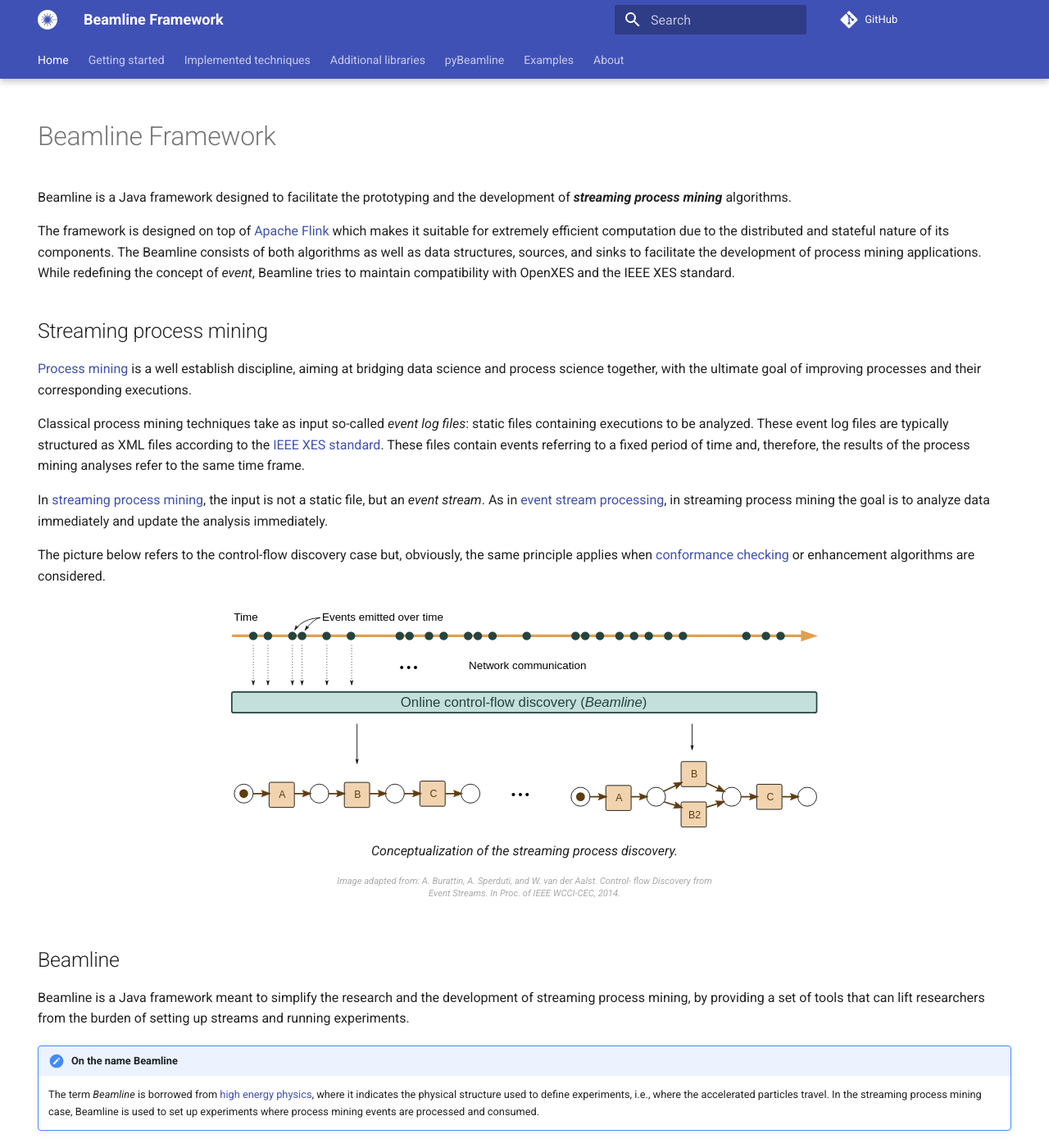
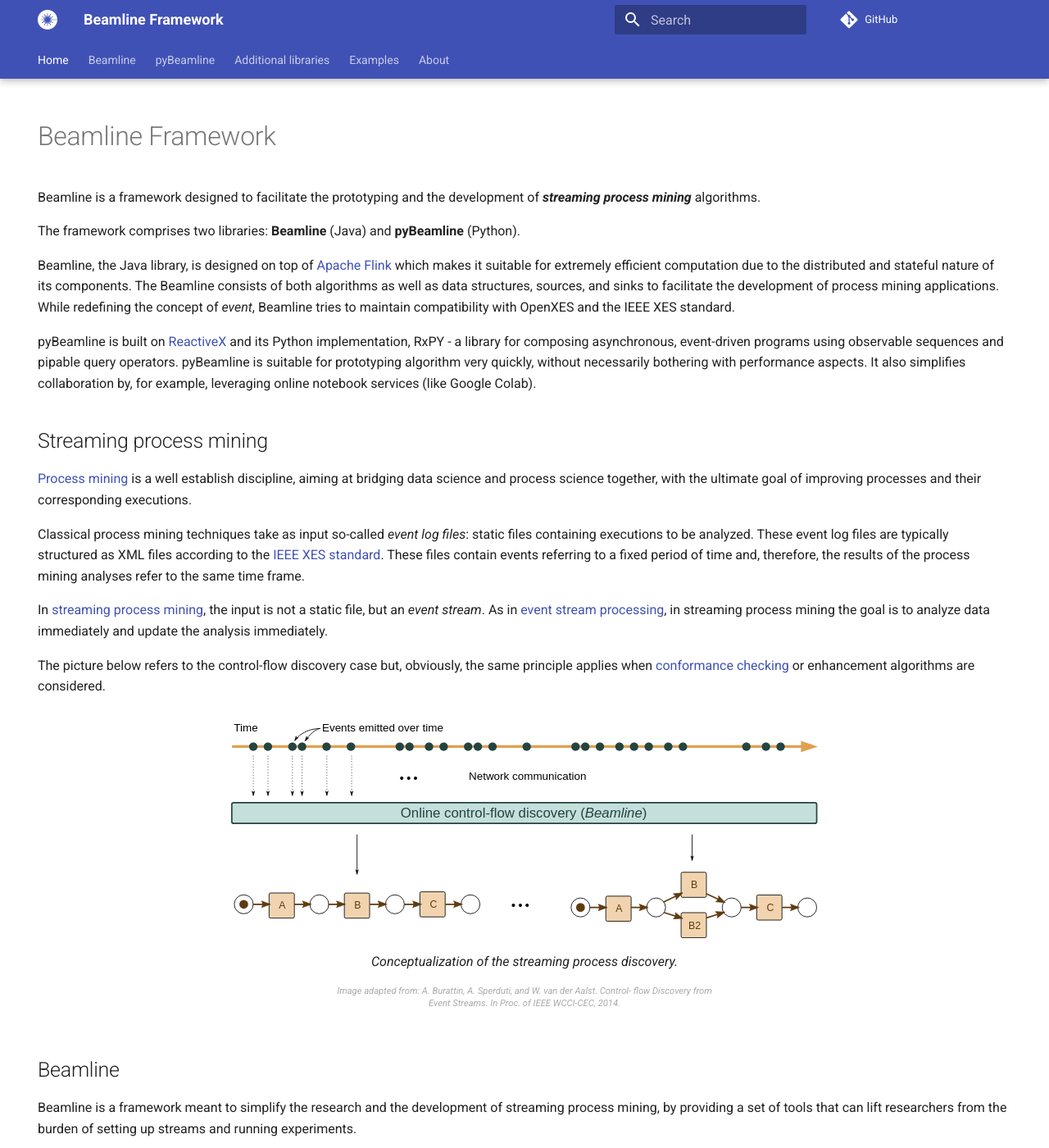
Before and after one commit to beamline/docs, an MkDocs documentation site: the page built from docs/index.md, in a window 1280 px wide and 1400 px high. Shown: the whole window at 82% size. Built offline with MkDocs 1.6.1 and Material for MkDocs 9.7.7, drawn with Linux system fonts in a browser that asks for light colours; comment, search, counter and statistics services are not loaded.

Commit message:
Improved pages and organization

```diff
--- a/docs/index.md
+++ b/docs/index.md
@@ -6,10 +6,13 @@ hide:
 
 # Beamline Framework
 
-Beamline is a Java framework designed to facilitate the prototyping and the development of ***streaming process mining*** algorithms.
+Beamline is a framework designed to facilitate the prototyping and the development of ***streaming process mining*** algorithms.
 
-The framework is designed on top of [Apache Flink](https://flink.apache.org/) which makes it suitable for extremely efficient computation due to the distributed and stateful nature of its components. The Beamline consists of both algorithms as well as data structures, sources, and sinks to facilitate the development of process mining applications. While redefining the concept of *event*, Beamline tries to maintain compatibility with OpenXES and the IEEE XES standard.
+The framework comprises two libraries: **Beamline** (Java) and **pyBeamline** (Python).
 
+Beamline, the Java library, is designed on top of [Apache Flink](https://flink.apache.org/) which makes it suitable for extremely efficient computation due to the distributed and stateful nature of its components. The Beamline consists of both algorithms as well as data structures, sources, and sinks to facilitate the development of process mining applications. While redefining the concept of *event*, Beamline tries to maintain compatibility with OpenXES and the IEEE XES standard.
+
+pyBeamline is built on [ReactiveX](https://reactivex.io/) and its Python implementation, RxPY - a library for composing asynchronous, event-driven programs using observable sequences and pipable query operators. pyBeamline is suitable for prototyping algorithm very quickly, without necessarily bothering with performance aspects. It also simplifies collaboration by, for example, leveraging online notebook services (like Google Colab).
 
 
 ## Streaming process mining
--- a/mkdocs.yml
+++ b/mkdocs.yml
@@ -3,34 +3,37 @@ edit_uri: ""
 
 nav:
   - Home: index.md
-  - Getting started: getting-started.md
-  - Implemented techniques:
-    - Introduction: implemented-techniques/index.md
-    - Control-flow discovery:
-      - Trivial Miner: implemented-techniques/discovery-trivial.md
-      - Heuristics Miner: implemented-techniques/discovery-heuristics-miner.md
-      - Declare Miner: implemented-techniques/discovery-declare.md
-      - DCR Miner: implemented-techniques/discovery-dcr.md
-      - Soft Conformance Model Miner: implemented-techniques/discovery-soft.md
-      - Split Miner: implemented-techniques/discovery-splitminer.md
-    - Conformance checking:
-      - Behavioural Patterns: implemented-techniques/conformance-behavioural-patterns.md
-      - Soft Conformance: implemented-techniques/conformance-soft.md
-    - Simulation:
-      - Simulation with PLG: implemented-techniques/simulation-plg.md
+  - Beamline:
+    - Getting started: getting-started.md
+    - Implemented techniques:
+      - Introduction: implemented-techniques/index.md
+      - Control-flow discovery:
+        - Trivial Miner: implemented-techniques/discovery-trivial.md
+        - Heuristics Miner: implemented-techniques/discovery-heuristics-miner.md
+        - Declare Miner: implemented-techniques/discovery-declare.md
+        - DCR Miner: implemented-techniques/discovery-dcr.md
+        - Soft Conformance Model Miner: implemented-techniques/discovery-soft.md
+        - Split Miner: implemented-techniques/discovery-splitminer.md
+      - Conformance checking:
+        - Behavioural Patterns: implemented-techniques/conformance-behavioural-patterns.md
+        - Soft Conformance: implemented-techniques/conformance-soft.md
+      - Simulation:
+        - Simulation with PLG: implemented-techniques/simulation-plg.md
+  - pyBeamline: pybeamline.md
   - Additional libraries:
       - Introduction: additional-libraries.md
       - MQTT-XES: mqtt-xes.md
       - Simple PNML: simple-pnml.md
-  - pyBeamline: pybeamline.md
   - Examples:
       - Introduction: examples/index.md
-      - pyBeamline full cycle: examples/pybeamline-full-cicle.md
-      - Raw data as input (non-process mining ready): examples/no-process-mining-as-input.md
-      - Monitoring active windows (for Windows systems): examples/monitoring-windows.md
-      - Speech recognition: examples/speech-recognition.md
-      - Wikipedia edits: examples/wikipedia-edits.md
-      - OpenSky monitoring: examples/open-sky-monitoring.md
+      - Beamline:
+        - Raw data as input (non-process mining ready): examples/no-process-mining-as-input.md
+        - Monitoring active windows (for Windows systems): examples/monitoring-windows.md
+        - Speech recognition: examples/speech-recognition.md
+        - Wikipedia edits: examples/wikipedia-edits.md
+        - OpenSky monitoring: examples/open-sky-monitoring.md
+      - pyBeamline:
+        - pyBeamline full cycle: examples/pybeamline-full-cicle.md
   - About: about.md
 
 theme:
@@ -42,6 +45,7 @@ theme:
   features:
   - navigation.tabs
   - navigation.tabs.sticky
+  - navigation.expand
   - toc.integrate
 
 repo_url: https://github.com/beamline/framework
```
Also changed, not shown: other parts of docs/index.md (+1 -1 lines).
